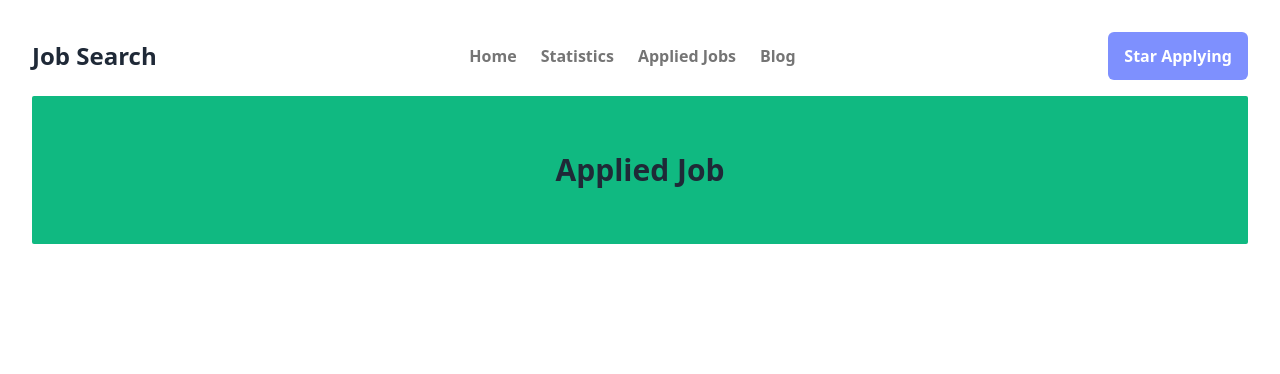
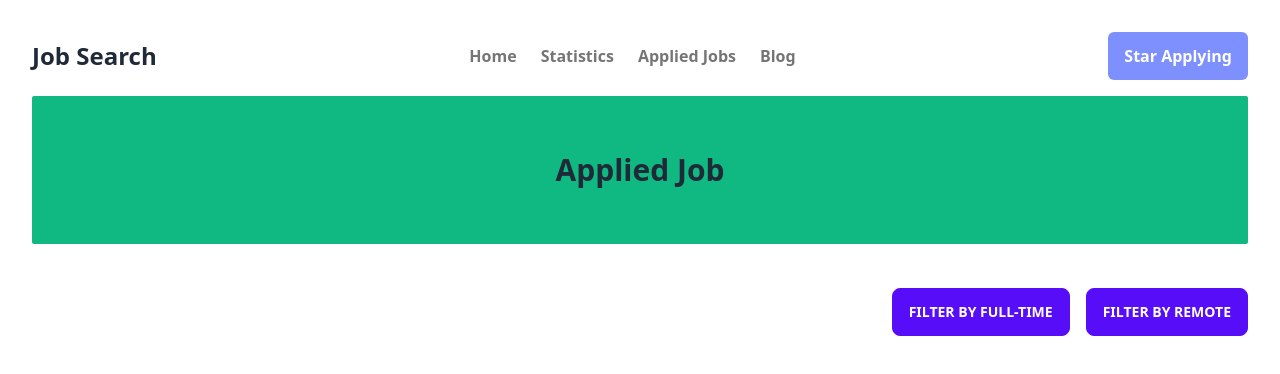
Before and after one commit to Rashed967/career-hub, a React (Vite) app: page /applied-jobs in a window 1280 px wide. Shown: the top 374 px of the page. Built offline with nearby package versions, Linux system fonts and the light colour scheme.

Commit message:
filtaring done

```diff
--- a/public/jobs.json
+++ b/public/jobs.json
@@ -42,7 +42,7 @@
       "company_name": "Tesla.",
       "remote_or_onsite": "Remote",
       "location": "Seattle",
-      "fulltime_or_parttime": "Part Time",
+      "fulltime_or_parttime": "Part-Time",
       "salary": "130,000",
       "job_description": "ABC Corp. is seeking a talented data scientist to help us extract insights from our data.",
       "job_responsibility": "- Develop and implement data models and algorithms\n- Analyze and interpret complex data sets\n- Collaborate with cross-functional teams to identify data-driven insights and opportunities\n- Communicate effectively with team members and stakeholders",
--- a/src/components/AppliedJobs/AppliedJobs.jsx
+++ b/src/components/AppliedJobs/AppliedJobs.jsx
@@ -7,24 +7,43 @@ const AppliedJobs = () => {
     const getStoredCart = getShoppingCart()
 
     const [jobs, setJobs] = useState([])
+    // const [appliedJobs, setAppliedJobs] = useState([])
+
     useEffect(() => {
         fetch('/jobs.json')
         .then(res => res.json())
         .then(data => setJobs(data))
       }, [])
 
-    const appliedJobs = []
+      let appliedJobs = []
       for(const id in getStoredCart){
-        jobs.filter(job => job.id === getStoredCart[id] && appliedJobs.push(job))
+        jobs.filter(job => job.id === getStoredCart[id] && appliedJobs.push(job) )
+
       }
+
+    const filterByRemote = () =>{
+        const filtering = appliedJobs.filter(job => job.fulltime_or_parttime === 'Part-Time')
+        appliedJobs = filtering
+        console.log(appliedJobs)
+    }
+
+    const filterByFullTime = () =>{
+        const filtering = appliedJobs.filter(job => job.fulltime_or_parttime === 'Full-time')
+        appliedJobs = filtering
+        console.log(appliedJobs)
+    }
 
     return (
         <div>
             <div className='bg-emerald-500 py-14 rounded-sm'>
                     <h3 className='text-3xl font-semibold'>Applied Job</h3>
             </div>
+            <div className='flex mt-11 flex-row-reverse gap-x-4'>
+                <button onClick={() => filterByRemote('Part-Time')} className='btn btn-primary '>Filter By Remote</button>
+                <button onClick={() => filterByFullTime('Full-time')} className='btn btn-primary '>Filter By Full-Time</button>
+            </div>
             {
-                appliedJobs.map(job => <AppliedJob
+                appliedJobs.map((job, index) => <AppliedJob
                 key={job.id}
                 job={job}
                 ></AppliedJob>)
--- a/src/components/JobDetail/JobDetail.jsx
+++ b/src/components/JobDetail/JobDetail.jsx
@@ -18,7 +18,7 @@ const JobDetail = ({ j }) => {
         contact_information,
 
     } = j
-    console.log(j)
+
     return (
         <>
             <div className='text-left space-y-4'>
--- a/src/components/Statistics/Statistics.jsx
+++ b/src/components/Statistics/Statistics.jsx
@@ -69,7 +69,7 @@ import { JobContex } from '../Home/Home';
 
 const Statistics = () => {
   const jobs = useContext(JobContex)
-  console.log(jobs)
+
 
     return (
         <div className='mt-9 flex justify-center'>
```
